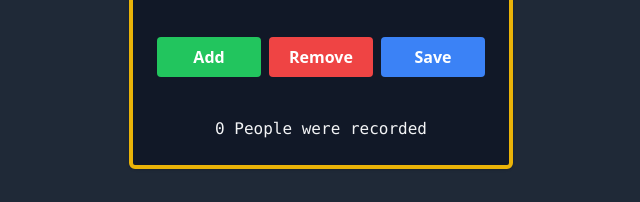
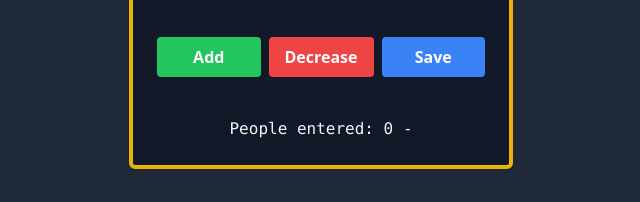
Before and after one commit to bernardyamoah/learningJs, a plain HTML site: page index.html in a window 1280 px wide. Both pictures are taken after a click on the button "Save". Shown: the part 407-609 px from the top of the page, 319-959 px from the left. Drawn offline with nearby package versions, Linux system fonts and the light colour scheme.

Commit message:
made changes

```diff
--- a/index.html
+++ b/index.html
@@ -13,10 +13,11 @@
 <p id="count" class="text-white text-center text-4xl">0</p>
   <div class="w-full flex space-x-2 ">
     <button id="increament-btn" class="w-full bg-green-500 hover:bg-green-700 text-white font-bold py-2 px-4 rounded">Add</button>
-    <button id="remove" class="w-full bg-red-500 hover:bg-red-700 text-white font-bold py-2 px-4 rounded"onclick="decreament()">Remove</button>
+    <button id="remove" class="w-full bg-red-500 hover:bg-red-700 text-white font-bold py-2 px-4 rounded"onclick="decreament()">Decrease</button>
     <button id="save_btn" class="w-full bg-blue-500 hover:bg-blue-700 text-white font-bold py-2 px-4 rounded"onclick="save()">Save</button>
   </div>
-  <p class="text-gray-100 text-center font-mono" id="people"></p>
+
+  <span class="text-gray-100 inline-block text-center w-full text-center font-mono" id="people">People entered: </span>
 
 
 </div>
--- a/index.js
+++ b/index.js
@@ -1,5 +1,5 @@
 var score=0;
-let message= "People were recorded"
+
 let peopleNumber=document.getElementById("people")
 var count= document.getElementById('count')
 const increment_btn= document.getElementById('increament-btn');
@@ -15,6 +15,6 @@ increment_btn.addEventListener('click',()=>{
     console.log(count);
  }
  function save() {
-    peopleNumber.innerText= score + ' ' + message
-    // console.log(peopleNumber + ' ' + message);
+let countStr = score + " - "
+peopleNumber.textContent += countStr
 }
```
